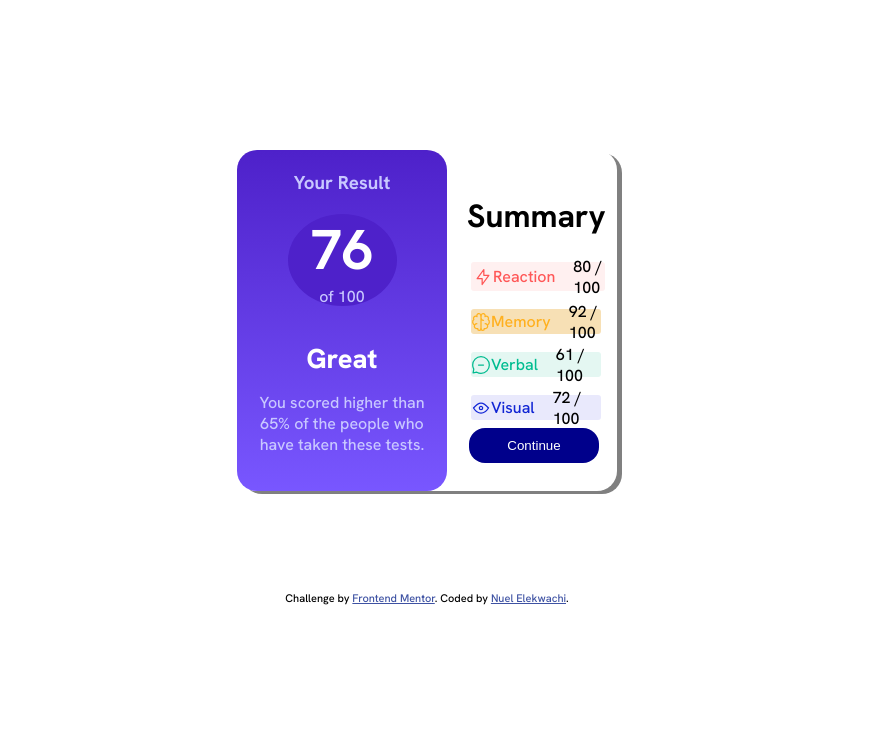
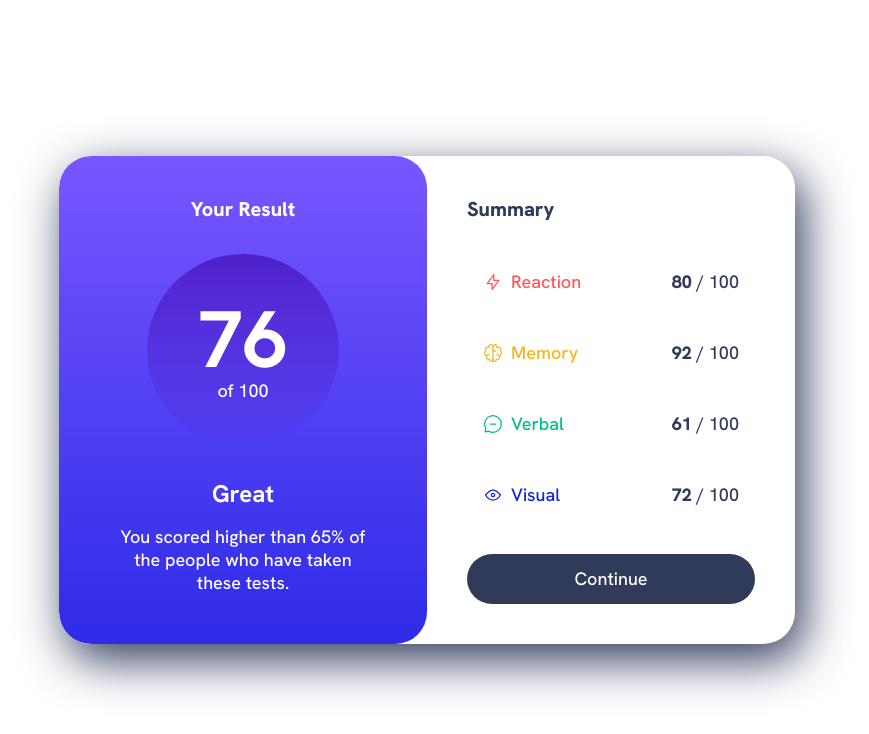
Before and after one commit to ijklmopffs/Results-Summary, a plain HTML site: page index.html in a window 1280 px wide. Shown: the whole page, without its empty margins (213-1082 px from the left). Drawn offline with Linux system fonts and the light colour scheme.

Commit message:
updated styling

```diff
--- a/index.html
+++ b/index.html
@@ -3,7 +3,6 @@
   <head>
     <meta charset="UTF-8" />
     <meta name="viewport" content="width=device-width, initial-scale=1.0" />
-    <!-- displays site properly based on user's device -->
 
     <link rel="preconnect" href="https://fonts.googleapis.com" />
     <link rel="preconnect" href="https://fonts.gstatic.com" crossorigin />
@@ -19,64 +18,142 @@
     />
     <link rel="stylesheet" href="style.css" />
     <title>Frontend Mentor | Results summary component</title>
-
-    <!-- Feel free to remove these styles or customise in your own stylesheet 👍 -->
-    <style>
-      .attribution {
-        font-size: 11px;
-        text-align: center;
-      }
-      .attribution a {
-        color: hsl(228, 45%, 44%);
-      }
-    </style>
   </head>
   <body>
-    <div class="container">
-      <div class="first-box">
-        <h3>Your Result</h3>
-        <div class="inside_circle">
-          <h1>76</h1>
-          <span>of 100</span>
-        </div>
-        <h4>Great</h4>
+    <main>
+      <div class="result-summary">
+        <div class="results grid-flow" data-spacing="large">
+          <h1 class="section-title">Your Result</h1>
+
+          <p class="result-score"><span>76</span> of 100</p>
+
+          <div class="grid-flow">
+            <p class="result-rank">Great</p>
             <p>
-          You scored higher than 65% of the people who have taken these tests.
+              You scored higher than 65% of the people who have taken these
+              tests.
             </p>
           </div>
-      <div class="second-box">
-        <h1>Summary</h1>
-        <div class="inner_box">
-          <div class="reaction display">
-            <img src="./assets/images/icon-reaction.svg" alt="" />
-            <p>Reaction</p>
-            <span class="span">80 / 100</span>
         </div>
-          <div class="memory display">
-            <img src="./assets/images/icon-memory.svg" alt="" />
-            <p>Memory</p>
-            <span class="span"> 92 / 100</span>
+        <div class="summary grid-flow" data-spacing="large">
+          <h2 class="section-title">Summary</h2>
+
+          <div class="grid-flow">
+            <div class="summary-item" data-item-type="accent-1">
+              <div class="flex-group">
+                <svg
+                  class="summary-icon"
+                  xmlns="http://www.w3.org/2000/svg"
+                  width="20"
+                  height="20"
+                  fill="none"
+                  viewBox="0 0 20 20"
+                >
+                  <path
+                    stroke="#F55"
+                    stroke-linecap="round"
+                    stroke-linejoin="round"
+                    stroke-width="1.25"
+                    d="M10.833 8.333V2.5l-6.666 9.167h5V17.5l6.666-9.167h-5Z"
+                  />
+                </svg>
+                <h3 class="summary-item-title">Reaction</h3>
               </div>
-          <div class="verbal display">
-            <img src="./assets/images/icon-verbal.svg" alt="" />
-            <p>Verbal</p>
-            <span class="span"> 61 / 100</span>
+              <p class="summary-score"><span>80</span> / 100</p>
             </div>
-          <div class="visual display">
-            <img src="./assets/images/icon-visual.svg" alt="" />
-            <p>Visual</p>
-            <span class="span"> 72 / 100</span>
+
+            <div class="summary-item" data-item-type="accent-2">
+              <div class="flex-group">
+                <svg
+                  xmlns="http://www.w3.org/2000/svg"
+                  width="20"
+                  height="20"
+                  fill="none"
+                  viewBox="0 0 20 20"
+                >
+                  <path
+                    stroke="#FFB21E"
+                    stroke-linecap="round"
+                    stroke-linejoin="round"
+                    stroke-width="1.25"
+                    d="M5.833 11.667a2.5 2.5 0 1 0 .834 4.858"
+                  />
+                  <path
+                    stroke="#FFB21E"
+                    stroke-linecap="round"
+                    stroke-linejoin="round"
+                    stroke-width="1.25"
+                    d="M3.553 13.004a3.333 3.333 0 0 1-.728-5.53m.025-.067a2.083 2.083 0 0 1 2.983-2.824m.199.054A2.083 2.083 0 1 1 10 3.75v12.917a1.667 1.667 0 0 1-3.333 0M10 5.833a2.5 2.5 0 0 0 2.5 2.5m1.667 3.334a2.5 2.5 0 1 1-.834 4.858"
+                  />
+                  <path
+                    stroke="#FFB21E"
+                    stroke-linecap="round"
+                    stroke-linejoin="round"
+                    stroke-width="1.25"
+                    d="M16.447 13.004a3.334 3.334 0 0 0 .728-5.53m-.025-.067a2.083 2.083 0 0 0-2.983-2.824M10 3.75a2.085 2.085 0 0 1 2.538-2.033 2.084 2.084 0 0 1 1.43 2.92m-.635 12.03a1.667 1.667 0 0 1-3.333 0"
+                  />
+                </svg>
+                <h3 class="summary-item-title">Memory</h3>
               </div>
+              <p class="summary-score"><span>92</span> / 100</p>
             </div>
-        <button>Continue</button>
+
+            <div class="summary-item" data-item-type="accent-3">
+              <div class="flex-group">
+                <svg
+                  class="summary-icon"
+                  xmlns="http://www.w3.org/2000/svg"
+                  width="20"
+                  height="20"
+                  fill="none"
+                  viewBox="0 0 20 20"
+                >
+                  <path
+                    stroke="#00BB8F"
+                    stroke-linecap="round"
+                    stroke-linejoin="round"
+                    stroke-width="1.25"
+                    d="M7.5 10h5M10 18.333A8.333 8.333 0 1 0 1.667 10c0 1.518.406 2.942 1.115 4.167l-.699 3.75 3.75-.699A8.295 8.295 0 0 0 10 18.333Z"
+                  />
+                </svg>
+                <h3 class="summary-item-title">Verbal</h3>
+              </div>
+              <p class="summary-score"><span>61</span> / 100</p>
+            </div>
+
+            <div class="summary-item" data-item-type="accent-4">
+              <div class="flex-group">
+                <svg
+                  xmlns="http://www.w3.org/2000/svg"
+                  width="20"
+                  height="20"
+                  fill="none"
+                  viewBox="0 0 20 20"
+                >
+                  <path
+                    stroke="#1125D6"
+                    stroke-linecap="round"
+                    stroke-linejoin="round"
+                    stroke-width="1.25"
+                    d="M10 11.667a1.667 1.667 0 1 0 0-3.334 1.667 1.667 0 0 0 0 3.334Z"
+                  />
+                  <path
+                    stroke="#1125D6"
+                    stroke-linecap="round"
+                    stroke-linejoin="round"
+                    stroke-width="1.25"
+                    d="M17.5 10c-1.574 2.492-4.402 5-7.5 5s-5.926-2.508-7.5-5C4.416 7.632 6.66 5 10 5s5.584 2.632 7.5 5Z"
+                  />
+                </svg>
+                <h3 class="summary-item-title">Visual</h3>
+              </div>
+              <p class="summary-score"><span>72</span> / 100</p>
             </div>
           </div>
 
-    <div class="attribution">
-      Challenge by
-      <a href="https://www.frontendmentor.io?ref=challenge" target="_blank"
-        >Frontend Mentor</a
-      >. Coded by <a href="https://github.com/ijklmopffs">Nuel Elekwachi</a>.
+          <button class="button">Continue</button>
         </div>
+      </div>
+    </main>
   </body>
 </html>
--- a/style.css
+++ b/style.css
@@ -1,147 +1,165 @@
 body {
   font-family: "Hanken Grotesk", sans-serif;
-  margin: 0;
-  padding: 0;
+  font-size: 1.125rem;
+  color: hsl(224, 30%, 27%);
+}
+
+*,
+*::before,
+*::after {
   box-sizing: border-box;
 }
 
-.container {
-  display: flex;
-  margin: 0 auto;
-  margin-top: 150px;
-  margin-bottom: 100px;
-  border-radius: 20px;
-  width: 380px;
-  background-color: white;
-  box-shadow: 5px 3px gray;
-  padding: 0;
-  gap: 10px;
-  align-items: center;
-  justify-content: center;
+* {
+  margin: 0;
+  font: inherit;
 }
-.first-box {
-  display: flex;
-  flex-direction: column;
-  text-align: center;
-  flex-basis: 185px;
-  background: linear-gradient(hsla(256, 72%, 46%, 1), hsl(252, 100%, 67%));
-  border-radius: 20px;
-  color: hsl(241, 100%, 89%);
-  padding: 20px;
+
+img,
+svg {
+  display: block;
+  max-width: 100%;
 }
-.first-box h3 {
-  margin-top: 0;
+
+@media (min-width: 600px) {
+  body {
+    min-height: 100vh;
+    display: grid;
+    place-items: center;
+  }
 }
-.inside_circle h1 {
-  font-size: 3.5em;
-  color: white;
-}
-.first-box h4 {
-  font-weight: 900;
-  font-size: 1.7em;
-  margin-block-end: 0;
-  color: white;
-  margin-block-start: 1.3em;
-}
-.inside_circle h1 {
-  margin: 0;
-}
-.inside_circle {
-  height: 50px;
-  width: 67px;
-  border-radius: 50%;
-  border: 0.5px;
-  padding: 21px;
-  align-items: center;
-  display: flex;
-  flex-direction: column;
-  justify-content: center;
-  align-self: center;
-  background-color: hsla(256, 72%, 46%, 1);
-}
-.second-box {
-  padding: 10px;
-  text-align: start;
-  border-radius: 20px;
-  width: 130px;
-  margin: 0 auto;
-  margin-inline-end: 10px;
-}
-.inner_box {
-  display: flex;
-  flex-direction: column;
-  align-items: baseline;
-  gap: 10px;
-}
-.display {
+
+.flex-group {
   display: flex;
   align-items: center;
-  justify-content: space-around;
-  width: 130px;
-  margin: 4px;
+  gap: 0.5rem;
+  flex-wrap: wrap;
 }
-.span {
-  display: flex;
-  margin-inline-start: 18px;
-  text-align: start;
+
+.grid-flow {
+  display: grid;
+  align-content: start;
+  gap: 1rem;
 }
-.reaction p {
-  color: hsl(0, 100%, 67%);
+
+.grid-flow[data-spacing="large"] {
+  gap: 2rem;
 }
-.reaction {
-  border-radius: 3px;
-  background: hsl(0, 100%, 97%);
-  height: 25px;
-  padding: 2px;
+
+.section-title {
+  font-weight: 800;
+  font-size: 1.25rem;
 }
-.visual {
-  background: hsl(240, 74%, 95%);
-  border-radius: 3px;
-  height: 25px;
+
+.button {
+  color: hsl(0, 0%, 100%);
+  line-height: 1;
+  background: hsl(224, 30%, 27%);
+  padding: 1rem 2rem;
+  border: 0;
+  border-radius: 100vw;
+  cursor: pointer;
 }
-.verbal {
-  background: hsl(164, 54%, 93%);
-  border-radius: 3px;
-  height: 25px;
+
+.button:hover,
+.button:focus-visible {
+  background: hsl(241, 81%, 54%);
 }
-.memory {
-  background: hsl(39, 81%, 84%);
-  border-radius: 3px;
-  height: 25px;
+
+.result-summary {
+  --padding: 2.5rem;
+  --border-radius: 2rem;
+  max-width: 46rem;
+  display: grid;
 }
-.memory p {
-  color: hsl(39, 100%, 56%);
-}
-.verbal p {
-  color: hsl(166, 100%, 37%);
-}
-.visual p {
-  color: hsl(234, 85%, 45%);
-}
-button {
-  background-color: darkblue;
-  border: none;
-  color: white;
-  padding: 10px 20px;
-  text-decoration: none;
-  margin: 4px 2px;
-  cursor: pointer;
-  border-radius: 16px;
-  width: 100%;
-}
-@media screen and (max-width: 375px) {
-  .container {
-    flex-direction: column;
-    width: 375px;
-    margin: 0;
-    margin-block-end: 20px;
-  }
-  .second-box {
-    display: flex;
-    margin: 0 auto;
-    flex-direction: column;
-  }
-  .inner_box {
-    width: 200px;
+
+@media (min-width: 600px) {
+  .result-summary {
+    margin-inline: 1rem;
+    grid-template-columns: 1fr 1fr;
+    border-radius: var(--border-radius);
+    overflow: hidden;
+    box-shadow: 0.5rem 1rem 3rem hsl(224, 30%, 27%);
   }
 }
+
+.results {
+  color: hsl(0, 0%, 100%);
+  text-align: center;
+  padding: var(--padding) calc(var(--padding) * 1.5);
+  background: linear-gradient(hsl(252, 100%, 67%), hsl(241, 81%, 54%));
+  border-radius: 0 0 var(--border-radius) var(--border-radius);
+}
+
+@media (min-width: 600px) {
+  .results {
+    border-radius: var(--border-radius);
+  }
+}
+
+.result-score {
+  display: grid;
+  place-content: center;
+  width: 12rem;
+  margin-inline: auto;
+  background: linear-gradient(hsla(256, 72%, 46%, 1), hsla(241, 72%, 46%, 0));
+  aspect-ratio: 1/1;
+  border-radius: 50%;
+}
+
+.result-score span {
+  display: block;
+  font-size: 5rem;
+  font-weight: 700;
+  line-height: 1;
+  color: hsl(0, 0%, 100%);
+}
+
+.result-rank {
+  color: hsl(0, 0%, 100%);
+  font-size: 1.5rem;
+  font-weight: 700;
+}
+
+.summary-item {
+  display: flex;
+  justify-content: space-between;
+  align-items: center;
+  padding: 1rem;
+  border-radius: 0.5rem;
+  background-color: hsl(var(--item-color), 0.9);
+}
+.summary {
+  padding: var(--padding);
+}
+
+.summary-item-title {
+  color: hsl(var(--item-color));
+  font-weight: 500;
+}
+
+.summary-item[data-item-type="accent-1"] {
+  color: hsl(0, 100%, 67%);
+  --item-color: hsl(0, 100%, 67%);
+}
+.summary-item[data-item-type="accent-2"] {
+  color: hsl(39, 100%, 56%);
+  --item-color: hsl(39, 100%, 56%);
+}
+.summary-item[data-item-type="accent-3"] {
+  color: hsl(166, 100%, 37%);
+  --item-color: hsl(166, 100%, 37%);
+}
+.summary-item[data-item-type="accent-4"] {
+  color: hsl(234, 85%, 45%);
+  --item-color: hsl(234, 85%, 45%);
+}
+
+.summary-score {
+  color: hsl(224, 30%, 27%);
+}
+
+.summary-score span {
+  font-weight: 800;
+  color: hsl(224, 30%, 27%);
+}
```
Also changed, not shown: 2 other files. Lines whose indentation alone changed are shown as unchanged.
